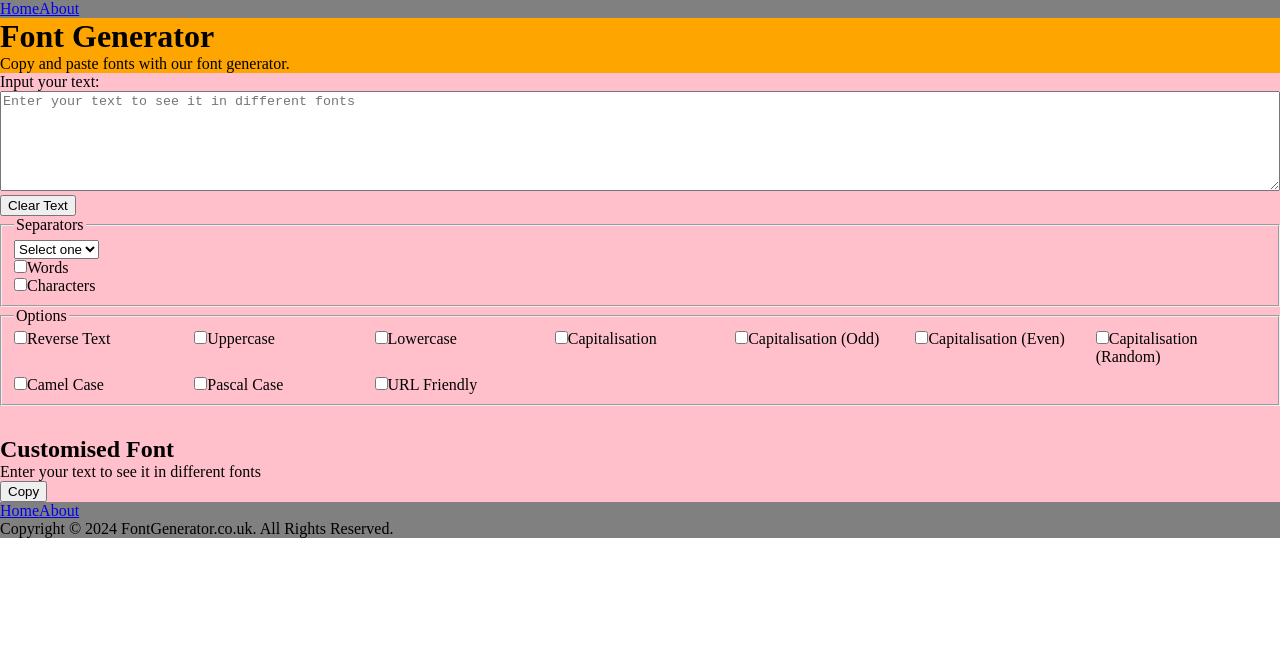
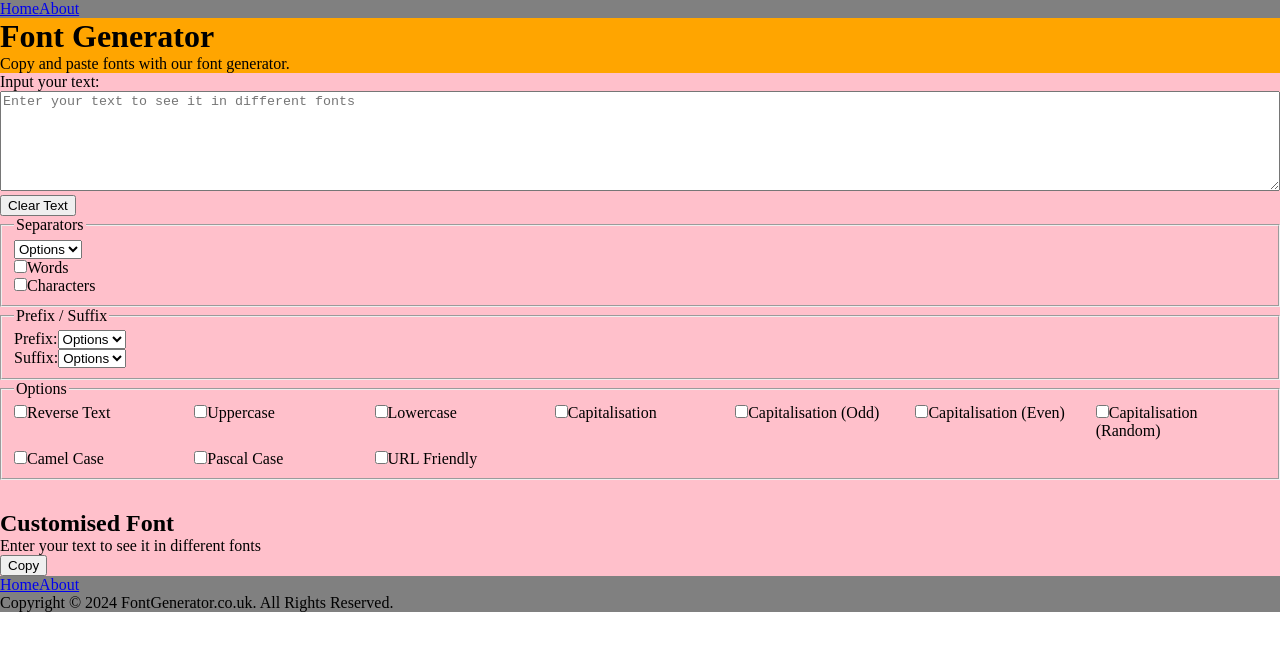
Before and after one commit to johnnyfwk/font-generator-front-end, a React (Create React App) app: page / in a window 1280 px wide. Shown: the top 650 px of the page. Built offline with nearby package versions, Linux system fonts and the light colour scheme.

Commit message:
Adding prefix and suffix.

```diff
--- a/src/components/SeparatorsAndWrappers.jsx
+++ b/src/components/SeparatorsAndWrappers.jsx
@@ -1,11 +1,11 @@
 import { SeparatorsAndWrappersSigns } from "../content/SeparatorsAndWrappersSigns";
 
-export default function SeparatorsAndWrappers({ selectedSeparatorAndWrapper, handleSelectSeparatorAndWrapper }) {
+export default function SeparatorsAndWrappers({ selectedSeparatorAndWrapperLabel, selectedSeparatorAndWrapper, handleSelectSeparatorAndWrapper }) {
     return (
         <div id="separatorsAndWrappers">
-            <label htmlFor="separatorsAndWrappers"></label>
+            <label htmlFor="separatorsAndWrappers">{selectedSeparatorAndWrapperLabel}</label>
             <select name="separatorsAndWrappers" id="separatorsAndWrappers" value={selectedSeparatorAndWrapper} onChange={handleSelectSeparatorAndWrapper}>
-                <option value="" disabled>Select one</option>
+                <option value="">Options</option>
                 {SeparatorsAndWrappersSigns.map((sign, index) => {
                     return <option key={index} value={sign}>{sign}</option>
                 })}
--- a/src/index.css
+++ b/src/index.css
@@ -26,10 +26,6 @@ footer {
     background: grey;
 }
 
-form {
-
-}
-
 textarea {
     width: 100%;
 }
@@ -43,21 +39,12 @@ button {
     word-break: break-all;
 }
 
-#output-fonts-wrapper {
-    display: grid;
-    gap: 20px;
-}
-
-.font-name {
-    font-weight: bold;
-}
-
-.font-text {
-    word-break: break-all;
-}
-
 #font-options {
     display: grid;
     grid-template-columns: repeat( auto-fit, minmax(170px, 1fr) );
     gap: 10px;
 }
+
+#customised-font {
+    word-break: break-all;
+}
--- a/src/pages/Home.jsx
+++ b/src/pages/Home.jsx
@@ -21,17 +21,25 @@ export default function Home() {
     const [ isPascalCase, setIsPascalCase ] = useState(false);
     const [ isURLFriendly, setIsURLFriendly ] = useState(false);
 
+    const selectedSeparatorLabel = "";
     const [ selectedSeparator, setSelectedSeparator ] = useState("");
     const [ isSeparateWords, setIsSeparateWords ] = useState(false);
     const [ isSeparateCharacters, setIsSeparateCharacters ] = useState(false);
 
+    const selectedPrefixLabel = "Prefix:";
+    const [ selectedPrefix, setSelectedPrefix ] = useState("");
+    const selectedSuffixLabel = "Suffix:";
+    const [ selectedSuffix, setSelectedSuffix ] = useState("");
+
     useEffect(() => {
         let customisedText;
+
         if (!inputText) {
             customisedText = placeholderText;
         } else {
             customisedText = inputText;
         }
+
         if (isReverseText) {
             customisedText = utils.reverseText(customisedText);
         }
@@ -68,6 +76,12 @@ export default function Home() {
         if (selectedSeparator && isSeparateCharacters) {
             customisedText = utils.separateCharacters(customisedText, selectedSeparator);
         }
+        if (selectedPrefix) {
+            customisedText = utils.addPrefix(customisedText, selectedPrefix);
+        }
+        if (selectedSuffix) {
+            customisedText = utils.addSuffix(customisedText, selectedSuffix);
+        }
         setCustomisedFont(customisedText);
     }, [
         inputText,
@@ -83,7 +97,9 @@ export default function Home() {
         isURLFriendly,
         selectedSeparator,
         isSeparateWords,
-        isSeparateCharacters
+        isSeparateCharacters,
+        selectedPrefix,
+        selectedSuffix
     ])
 
     function handleInputText(event) {
@@ -231,6 +247,14 @@ export default function Home() {
         setIsSeparateWords(false);
     }
 
+    function handleSelectPrefix(event) {
+        setSelectedPrefix(event.target.value);
+    }
+
+    function handleSelectSuffix(event) {
+        setSelectedSuffix(event.target.value);
+    }
+
     return (
         <div>
             <Helmet>
@@ -249,6 +273,7 @@ export default function Home() {
                 <section>
                     <form>
                         <label htmlFor="input-text">Input your text:</label>
+
                         <textarea
                             id="input-text"
                             name="input-text"
@@ -256,6 +281,7 @@ export default function Home() {
                             onChange={handleInputText}
                             placeholder={placeholderText}
                         ></textarea>
+
                         <div>
                             <button
                                 type="button"
@@ -265,8 +291,8 @@ export default function Home() {
 
                         <fieldset>
                             <legend>Separators</legend>
-
                             <SeparatorsAndWrappers
+                                selectedSeparatorAndWrapperLabel={selectedSeparatorLabel}
                                 selectedSeparatorAndWrapper={selectedSeparator}
                                 handleSelectSeparatorAndWrapper={handleSelectSeparator}
                             />
@@ -292,6 +318,20 @@ export default function Home() {
                                 />
                                 <label htmlFor="separate-characters-checkbox">Characters</label>
                             </div>
+                        </fieldset>
+
+                        <fieldset>
+                            <legend>Prefix / Suffix</legend>
+                            <SeparatorsAndWrappers
+                                selectedSeparatorAndWrapperLabel={selectedPrefixLabel}
+                                selectedSeparatorAndWrapper={selectedPrefix}
+                                handleSelectSeparatorAndWrapper={handleSelectPrefix}
+                            />
+                            <SeparatorsAndWrappers
+                                selectedSeparatorAndWrapperLabel={selectedSuffixLabel}
+                                selectedSeparatorAndWrapper={selectedSuffix}
+                                handleSelectSeparatorAndWrapper={handleSelectSuffix}
+                            />
                         </fieldset>
 
                         <fieldset>
--- a/src/utils.js
+++ b/src/utils.js
@@ -1,57 +1,3 @@
-// export function convertText(
-//     text,
-//     characters,
-//     openingTextWrapper,
-//     closingTextWrapper,
-//     openingWordWrapper,
-//     closingWordWrapper,
-//     openingCharacterWrapper,
-//     closingCharacterWrapper
-// ) {
-//     let convertedText = text;
-
-//     if (characters) {
-//         let newText = "";
-//         for (let character of convertedText) {
-//             newText += characters[character] || character;
-//         }
-//         convertedText = newText;
-//     }
-
-//     if (openingCharacterWrapper && closingCharacterWrapper) {
-//         let wrapperText = "";
-//         for (let character of convertedText) {
-//             let wrapperCharacter = "";
-//             if (character !== " ") {
-//                 wrapperCharacter += openingCharacterWrapper + character + closingCharacterWrapper;
-//             } else {
-//                 wrapperCharacter += character;
-//             }
-//             wrapperText += wrapperCharacter;
-//         }
-//         convertedText = wrapperText;
-//     }
-
-//     if (openingWordWrapper && closingWordWrapper) {
-//         const words = convertedText.split(' ');
-//         let arrayOfWords = [];
-//         for (let word of words) {
-//             arrayOfWords.push(openingWordWrapper + word + closingWordWrapper)
-//         }
-//         convertedText = arrayOfWords.join(" ")
-//     }
-
-//     if (openingTextWrapper) {
-//         convertedText = openingTextWrapper + convertedText;
-//     }
-
-//     if (closingTextWrapper) {
-//         convertedText = convertedText + closingTextWrapper;
-//     }
-
-//     return convertedText;
-// }
-
 export function separateWords(text, separator) {
     const words = text.split(' ');
     const separatedString = words.join(" " + separator + " ");
@@ -66,6 +12,14 @@ export function separateCharacters(text, separator) {
     }
     const result = arrayOfWords.join(" ");
     return result;
+}
+
+export function addPrefix(text, prefix) {
+    return prefix + " " + text;
+}
+
+export function addSuffix(text, suffix) {
+    return text + " " + suffix;
 }
 
 export function toUppercase(text) {
```
